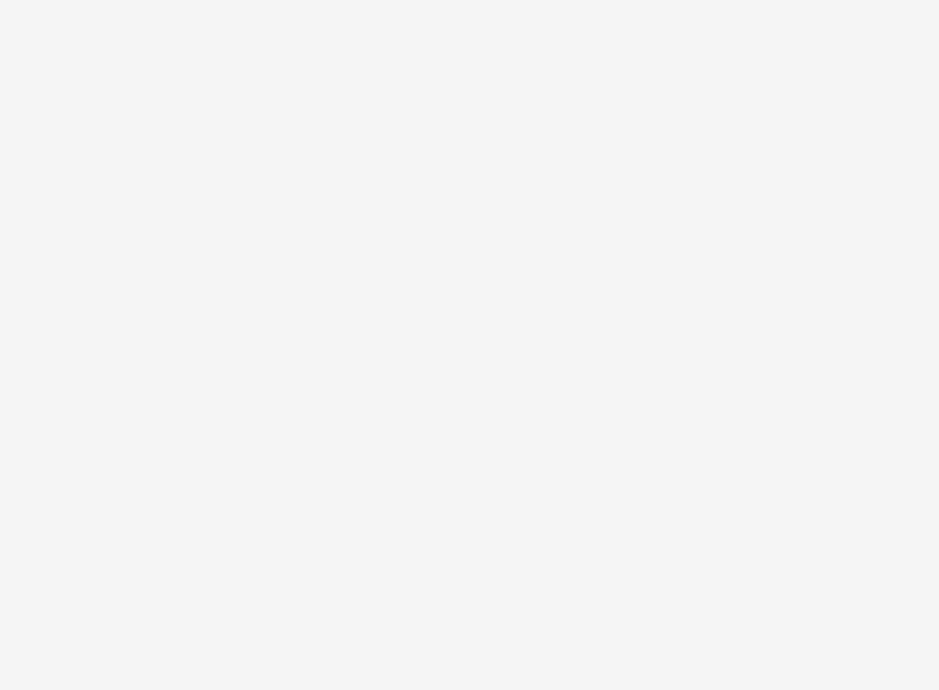
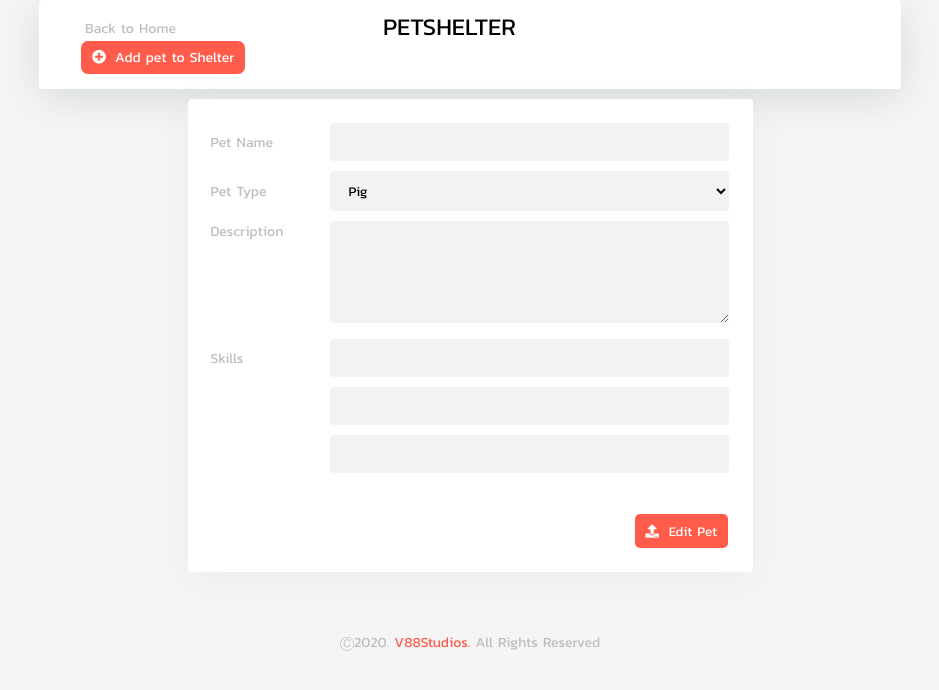
Before and after one commit to RenzLesterH/Pet_Shelter, a React (Create React App) app: page /edit-pet in a window 1280 px wide. Before the commit this address had no page. Shown: the top 690 px of the page, without its empty margins (170-1109 px from the left). Built offline with nearby package versions, Linux system fonts and the light colour scheme.

Commit message:
Edit form pages, component and scss is added.

```diff
--- a/src/App.js
+++ b/src/App.js
@@ -1,6 +1,8 @@
 import React, { Component } from 'react';
 import  {BrowserRouter as Router, Routes, Route} from "react-router-dom";
+
 import Add_pet from "./pages/add_pet";
+import Edit_pet from "./pages/edit_pet";
 import Home from "./pages/home";
 import Records from "./pet_info.json";
 
@@ -26,6 +28,7 @@ class App extends Component {
         <Routes>
           <Route path="/" element={<Home data={this.state.data}/>}/>
           <Route path="/add-pet" element={<Add_pet handleOnClick={this.onclick} />}/>
+          <Route path="/edit-pet" element={<Edit_pet />}/>
         </Routes>
       </Router>
     );
--- /dev/null
+++ b/src/components/edit_form.jsx
@@ -0,0 +1,61 @@
+import React, { Component } from 'react';
+import './stylesheets/styles.scss';
+import './stylesheets/edit_form_styles.scss';
+
+class Form extends Component {
+    // state = {  }
+
+    // handleOnSubmit = (event) => {
+    //     event.preventDefault();
+    //     let data_form = event.target;
+    //     this.props.handleOnClick({
+    //       id: 11,
+    //       name: data_form.pet_name.value,
+    //       type: data_form.pet_type.value,
+    //       description: data_form.pet_desc.value,
+    //       skill_1: data_form.pet_skill_1.value,
+    //       skill_2: data_form.pet_skill_2.value,
+    //       skill_3: data_form.pet_skill_3.value,
+    //     });
+    //     data_form.pet_name.value = "";
+    //     data_form.pet_type.value = "";
+    //     data_form.pet_desc.value = "";
+    //     data_form.pet_skill_1.value = "";
+    //     data_form.pet_skill_2.value = "";
+    //     data_form.pet_skill_3.value = "";
+    // };
+
+    render() {
+        return (
+            <section id="edit_pet">
+                <form method="post" onSubmit={this.handleOnSubmit}>
+                    <div>
+                        <label>Pet Name</label>
+                        <input id="pet_name_input" type="text" name="pet_name" required/>
+                    </div>
+                    <div>
+                       <label>Pet Type</label>
+                        <select id="pet_type_select" name="pet_type" required>
+                            <option>Pig</option>
+                            <option>Dog</option>
+                            <option>Cat</option>
+                        </select>
+                    </div>
+                    <div>
+                        <label id="pet_desc_label">Description</label>
+                        <textarea name="pet_desc" id="pet_desc_textarea" required></textarea>
+                    </div>
+                    <div>
+                        <label>Skills</label>
+                        <input type="text" name="pet_skill_1" id="skill_1" required />
+                        <input type="text" name="pet_skill_2" className="pet_skills" required />
+                        <input type="text" name="pet_skill_3" className="pet_skills" required />
+                    </div>
+                    <button type="submit"><i className="fas fa-upload"></i>Edit Pet</button>
+                </form>
+            </section>
+        );
+    }
+}
+
+export default Form;
--- a/src/components/pet_details.jsx
+++ b/src/components/pet_details.jsx
@@ -1,7 +1,7 @@
 import React, { Component } from 'react';
 
+import './stylesheets/pet_details.scss';
 import './stylesheets/styles.scss';
-import './stylesheets/pet_details.scss';
 
 class Pet_details extends Component {
     state = {
@@ -18,8 +18,8 @@ class Pet_details extends Component {
                         <td className="pet_name" key={pets.name}>{pets.name}</td>
                         <td className="pet_type" key={pets.type}>{pets.type}</td>
                         <td>
-                            <button><i className="fas fa-clipboard-list"></i>Details</button>
-                            <button><i className="fas fa-pen-square"></i>Edit</button>
+                            <a href="#"><i className="fas fa-clipboard-list"></i>Details</a>
+                            <a href="/edit-pet"><i className="fas fa-pen-square"></i>Edit</a>
                         </td>
                     </tr>
                 ))}
--- /dev/null
+++ b/src/components/stylesheets/edit_form_styles.scss
@@ -0,0 +1,68 @@
+section#edit_pet{
+    margin: 10px auto 60px auto;
+    form{
+        width: 519px;
+        margin: auto;
+        font-size: 14px;
+        font-weight: 400;
+        line-height: 21px;
+        letter-spacing: 0em;
+        padding: 24px 23px;
+        background: #FFFFFF;
+        box-shadow: 0px 8px 40px rgba(34, 69, 82, 0.05);
+        border-radius: 4px;
+        div{
+            .pet_form_inputs{
+                margin-left: 200px;
+            }
+            input[type=text], select, textarea{
+                padding: 9px 14px;
+                background-color: #F2F2F2;
+                border-radius: 4px;
+                border: none;
+                margin-bottom: 10px;
+
+            }
+            label{
+                color: #BDBDBD;
+            }
+            label#pet_desc_label{
+                vertical-align: top;
+            }
+            #pet_name_input{
+                margin-left: 57px;
+                width: 371px;
+            }
+            #pet_type_select{
+                margin-left: 64px;
+                width: 399px;
+            }
+
+            #pet_desc_textarea{
+                margin-left: 47px;
+                min-width: 371px;
+                max-width: 371px;
+                height: 84px;
+            }
+            #skill_1{
+                margin-left: 87px;
+                width: 371px;
+            }
+            .pet_skills{
+                margin-left: 119px;
+                width: 371px;
+            }
+        }
+        button[type=submit]{
+            background-color: #FF5C4C;
+            color: white;
+            padding: 7px 11px;
+            border: none;
+            border-radius: 5px;
+            i{
+                margin-right: 10px;
+            }
+            margin: 31px 0px 0px 424px;
+        }
+    }
+}
--- a/src/components/stylesheets/pet_details.scss
+++ b/src/components/stylesheets/pet_details.scss
@@ -25,18 +25,18 @@ main {
             td {
                 padding: 17px 23px;
 
-                button {
+                a {
                     font-size: 18px;
                     border: none;
                     background-color: transparent;
                     color: #BDBDBD;
-
+                    text-decoration: none;
                     i {
                         margin: 0px 15px 0px 35px;
                     }
                 }
 
-                button:hover {
+                a:hover {
                     color: black;
                 }
             }
--- /dev/null
+++ b/src/pages/edit_pet.js
@@ -0,0 +1,21 @@
+import React, { Component } from 'react';
+
+/* Components */
+import Footer from "../components/footer";
+import Form from "../components/edit_form";
+import Navbar from "../components/navbar_add_pet";
+
+class Edit_pet extends Component {
+    // state = {  }
+    render() {
+        return (
+            <React.Fragment>
+                <Navbar />
+                <Form handleOnClick={this.props.handleOnClick} />
+                <Footer />
+            </React.Fragment>
+        );
+    }
+}
+
+export default Edit_pet;
```
